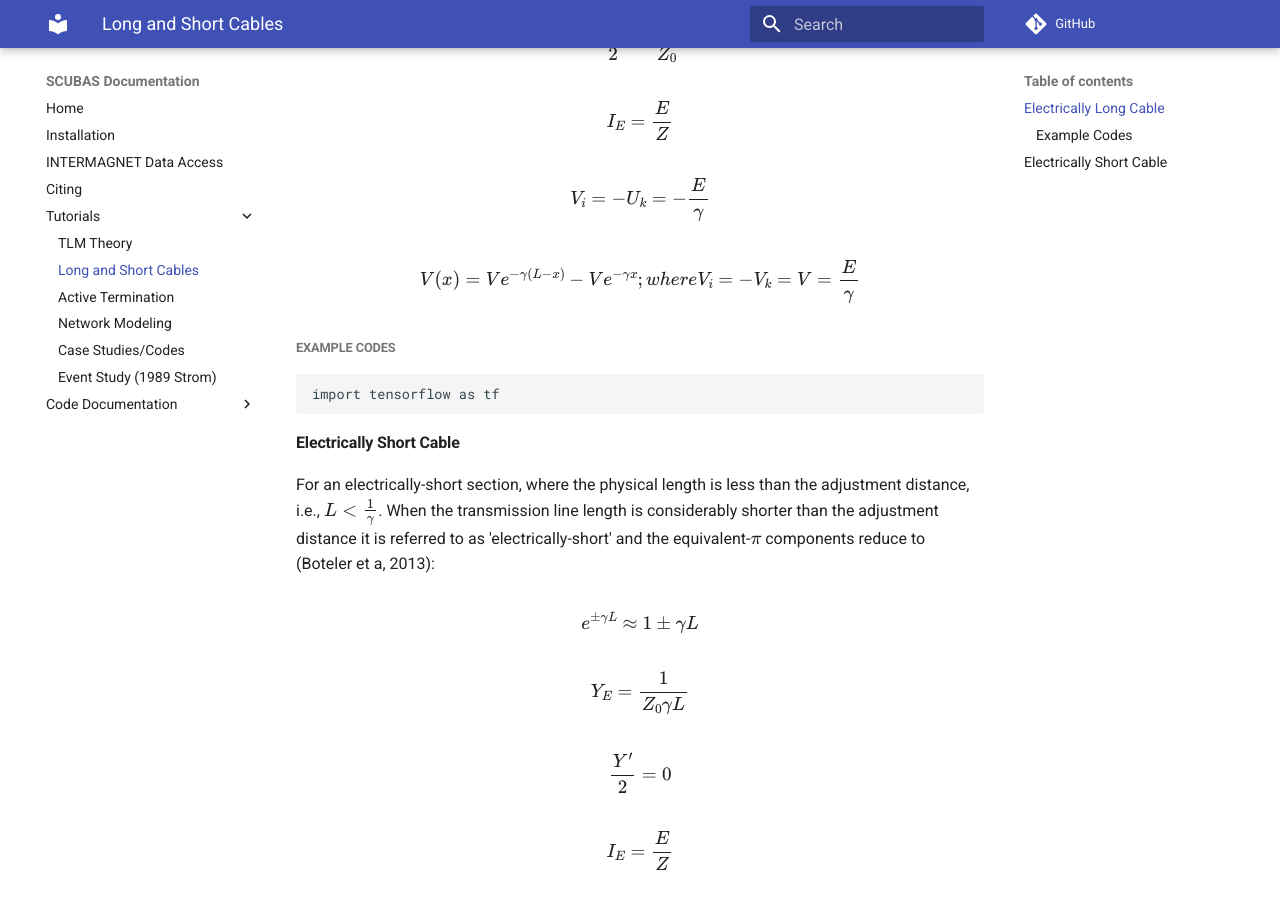
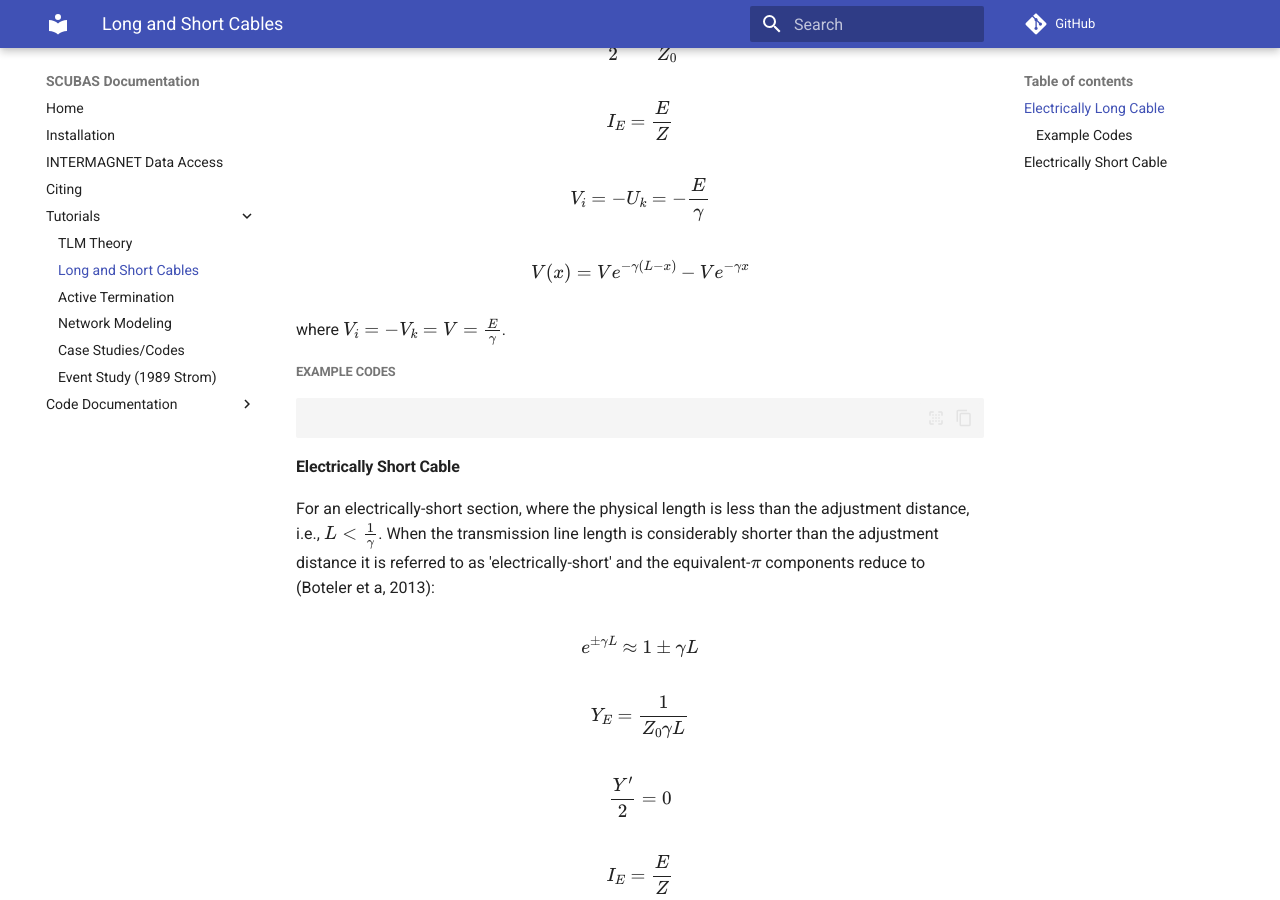
Before and after one commit to shibaji7/SCUBAS, an MkDocs documentation site: the page built from docs/tutorial/elsc.md, in a window 1280 px wide and 900 px high, scrolled down 571 px. Built offline with MkDocs 1.6.1 and Material for MkDocs 9.7.7, drawn with Linux system fonts in a browser that asks for light colours; comment, search, counter and statistics services are not loaded.

Commit message:
Updated documents

````diff
--- a/docs/tutorial/elsc.md
+++ b/docs/tutorial/elsc.md
@@ -36,12 +36,14 @@
 $$
 
 $$
-V(x)=Ve^{-\gamma (L-x)}-Ve^{-\gamma x}; where V_i=-V_k=V=\frac{E}{\gamma}
+V(x)=Ve^{-\gamma (L-x)}-Ve^{-\gamma x}
 $$
+
+where $V_i=-V_k=V=\frac{E}{\gamma}$.
 
 ##### Example Codes
 ``` py
-import tensorflow as tf
+
 ```
 
 #### Electrically Short Cable
--- a/mkdocs.yml
+++ b/mkdocs.yml
@@ -2,6 +2,11 @@
 repo_url: https://github.com/shibaji7/SCUBAS
 theme:
   name: "material"
+  features:
+    - content.code.copy
+    - content.code.select
+    - content.code.annotate
+
 plugins:
     - search
     - glightbox
@@ -27,15 +32,18 @@
     - pymdownx.tilde
     - attr_list
     - md_in_html
+    - pymdownx.highlight:
+        anchor_linenums: true
+        line_spans: __span
+        pygments_lang_class: true
+    - pymdownx.inlinehilite
+    - pymdownx.snippets
+    - pymdownx.superfences
 
 extra_javascript:
     - javascripts/mathjax.js
     - https://polyfill.io/v3/polyfill.min.js?features=es6
     - https://cdn.jsdelivr.net/npm/mathjax@3/es5/tex-mml-chtml.js
-
-extra_css:
-    - https://cdnjs.cloudflare.com/ajax/libs/KaTeX/0.16.7/katex.min.css
-
 
 nav:
     - Home: index.md
````
